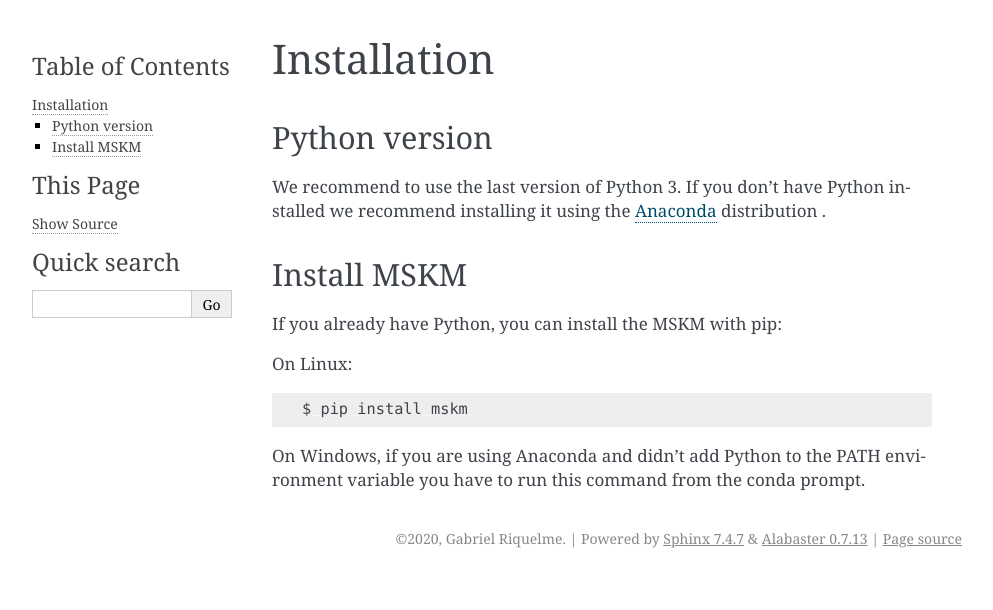
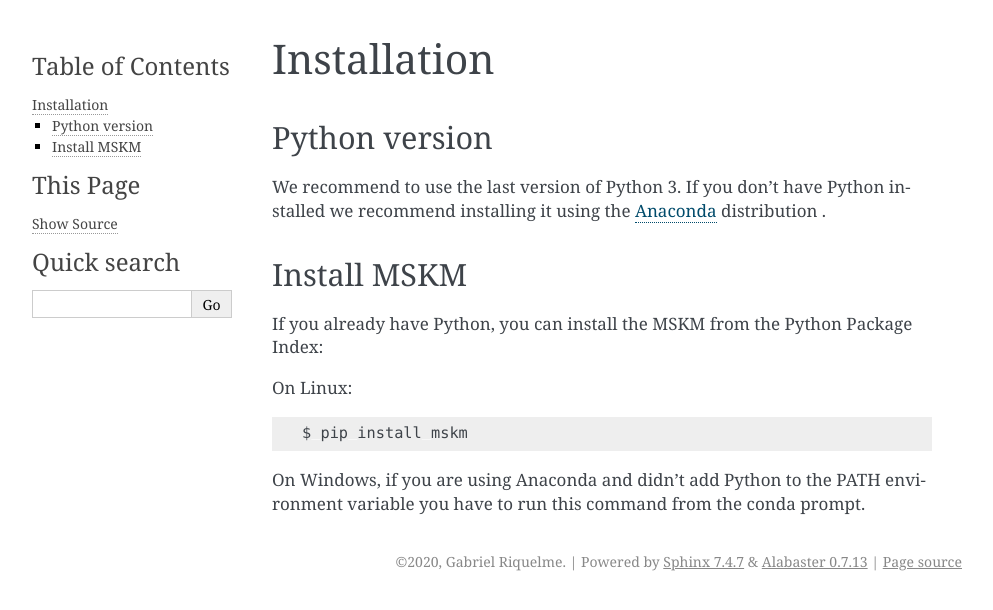
Before and after one commit to griquelme/tidyms, a Sphinx documentation site: the page built from docs/installation.rst, in a window 1280 px wide. Shown: the top 610 px of the page, without its empty margins (148-1141 px from the left). Built offline with Sphinx 7.4.7, drawn with Linux system fonts in a browser that asks for light colours.

```diff
--- a/docs/glossary.rst
+++ b/docs/glossary.rst
@@ -7,7 +7,7 @@ Here is a list of some of the most used concepts in the MSKM.
 
 .. glossary::
 
-    data Matrix
+    data matrix
         A matrix of feature values where each row is a sample or observation and
         each column is a feature.
 
@@ -29,7 +29,7 @@ Here is a list of some of the most used concepts in the MSKM.
         sample types are: study sample, quality control, blank, system
         suitability.
 
-    sample Class
+    sample class
         The category of the sample. Can be related to the study (e.g: healthy,
         disease) or to the experiment design (quality control, blank, etc...).
 
--- a/docs/installation.rst
+++ b/docs/installation.rst
@@ -15,7 +15,8 @@ installed we recommend installing it using the `Anaconda`_ distribution .
 Install MSKM
 ------------
 
-If you already have Python, you can install the MSKM with pip:
+If you already have Python, you can install the MSKM from the Python Package
+Index:
 
 On Linux:
 
```
Also changed, not shown: docs/quickstart.rst (+32 -31 lines).
